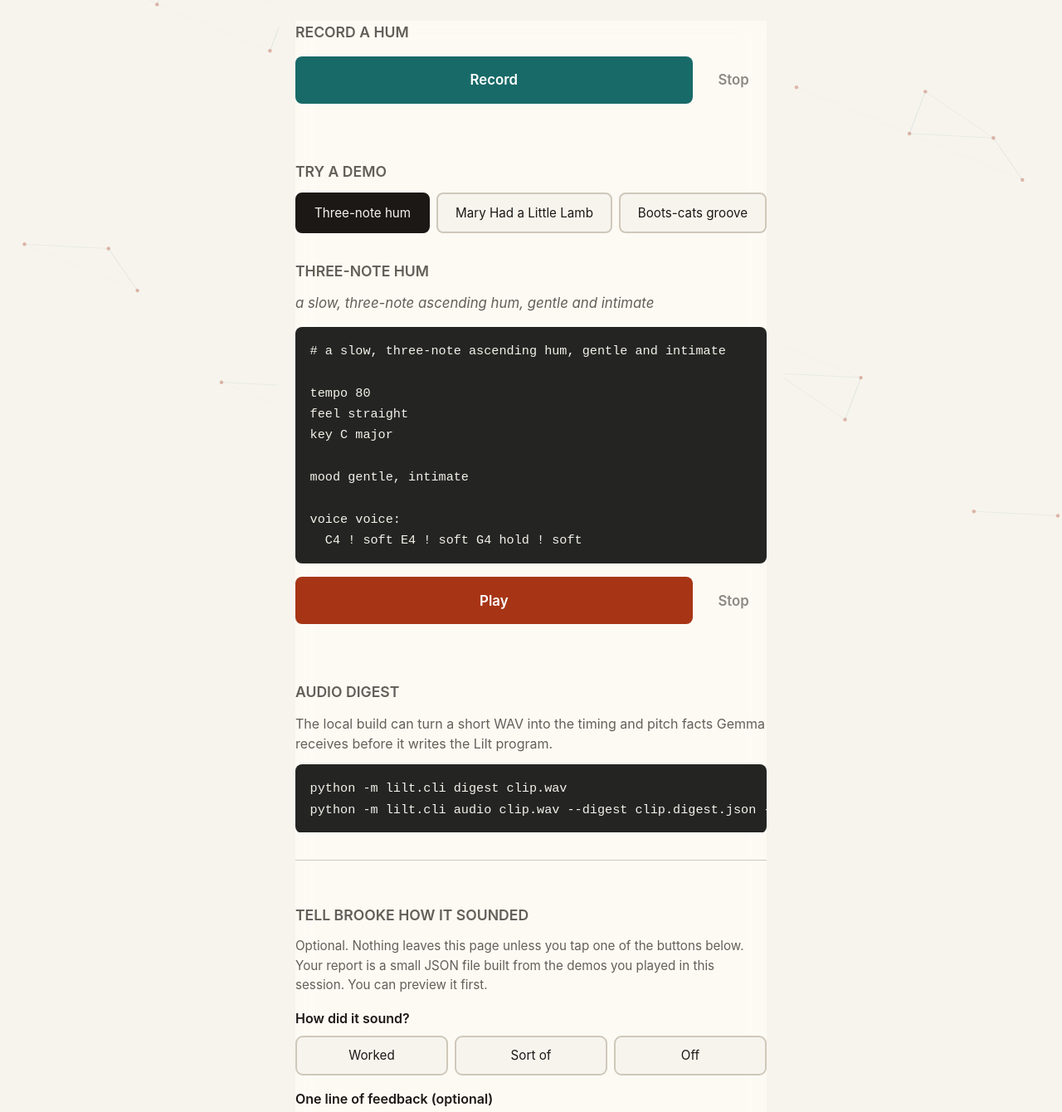
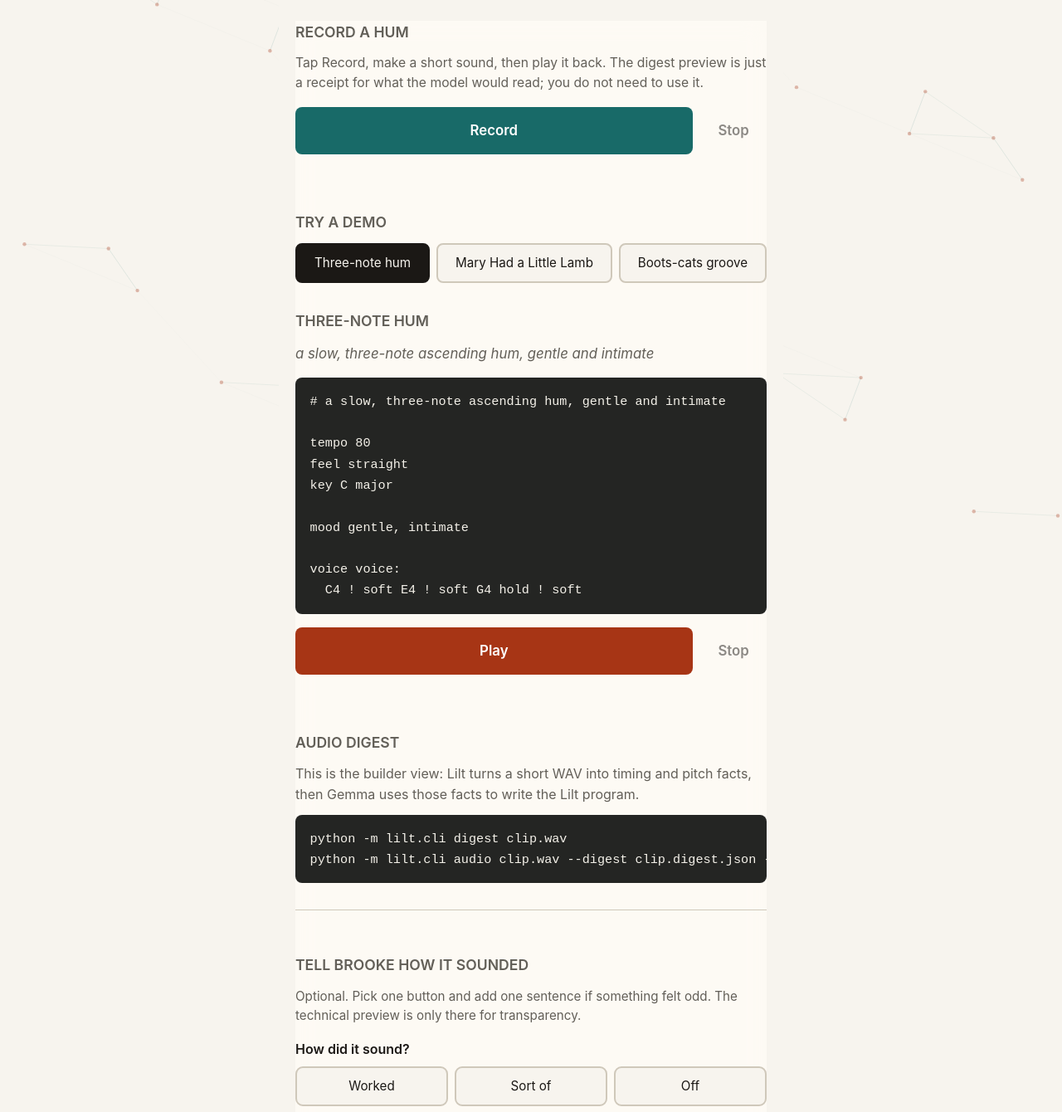
Before and after one commit to brookehoward2008-droid/babbled-notes, a plain HTML site: page docs/index.html in a window 1280 px wide. Shown: the part 161-1501 px from the top of the page at 83% size. Drawn offline with nearby package versions, Linux system fonts and the light colour scheme.

Commit message:
Clarify demo output for testers

```diff
--- a/docs/index.html
+++ b/docs/index.html
@@ -18,6 +18,10 @@
   <main>
     <section aria-labelledby="record-heading">
       <h2 id="record-heading">Record a hum</h2>
+      <p class="helper-text">
+        Tap Record, make a short sound, then play it back. The digest preview is
+        just a receipt for what the model would read; you do not need to use it.
+      </p>
       <div class="controls recorder-controls" role="group" aria-label="Recording">
         <button id="record" type="button" class="record-btn" aria-label="Start recording">Record</button>
         <button id="record-stop" type="button" class="stop-btn" aria-label="Stop recording">Stop</button>
@@ -51,8 +55,8 @@
     <section class="digest-panel" aria-labelledby="digest-heading">
       <h2 id="digest-heading">Audio digest</h2>
       <p>
-        The local build can turn a short WAV into the timing and pitch facts
-        Gemma receives before it writes the Lilt program.
+        This is the builder view: Lilt turns a short WAV into timing and pitch
+        facts, then Gemma uses those facts to write the Lilt program.
       </p>
       <pre><code>python -m lilt.cli digest clip.wav
 python -m lilt.cli audio clip.wav --digest clip.digest.json --backend gemini</code></pre>
@@ -61,9 +65,8 @@ python -m lilt.cli audio clip.wav --digest clip.digest.json --backend gemini</co
     <section class="feedback" aria-labelledby="feedback-heading">
       <h2 id="feedback-heading">Tell Brooke how it sounded</h2>
       <p class="feedback-intro">
-        Optional. Nothing leaves this page unless you tap one of the
-        buttons below. Your report is a small JSON file built from the
-        demos you played in this session. You can preview it first.
+        Optional. Pick one button and add one sentence if something felt odd.
+        The technical preview is only there for transparency.
       </p>
 
       <fieldset class="rating">
@@ -80,7 +83,7 @@ python -m lilt.cli audio clip.wav --digest clip.digest.json --backend gemini</co
                 placeholder="What surprised you? What broke? Skip if nothing."></textarea>
 
       <details class="report-preview">
-        <summary>See exactly what gets shared</summary>
+        <summary>Technical preview of what gets shared</summary>
         <pre id="report-preview"></pre>
       </details>
 
--- a/docs/recorder.js
+++ b/docs/recorder.js
@@ -38,7 +38,7 @@
     elements.actions.classList.add("is-ready");
     elements.digestPreview.classList.add("is-ready");
     elements.digestJson.textContent = JSON.stringify(digest, null, 2);
-    setStatus("Recording ready.");
+    setStatus("Recording ready. The preview below is for the model; you can ignore it.");
   }
 
   function setRecording(active) {
--- a/docs/styles.css
+++ b/docs/styles.css
@@ -128,6 +128,12 @@ h2 {
   margin: 0 0 1rem;
   font-style: italic;
   color: var(--muted);
+}
+
+.helper-text {
+  margin: 0 0 0.85rem;
+  color: var(--muted);
+  font-size: 0.98rem;
 }
 
 pre {
```
